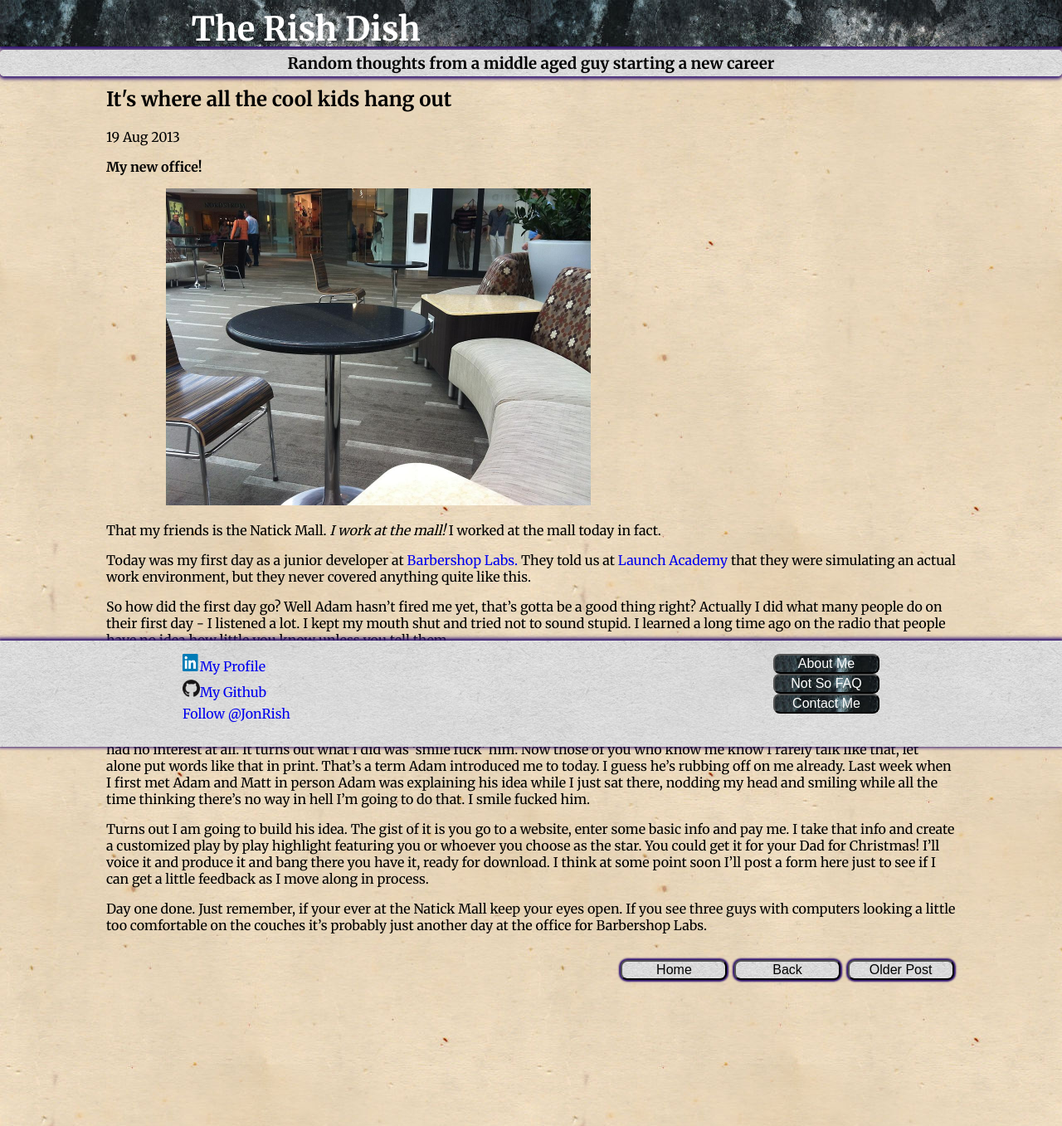
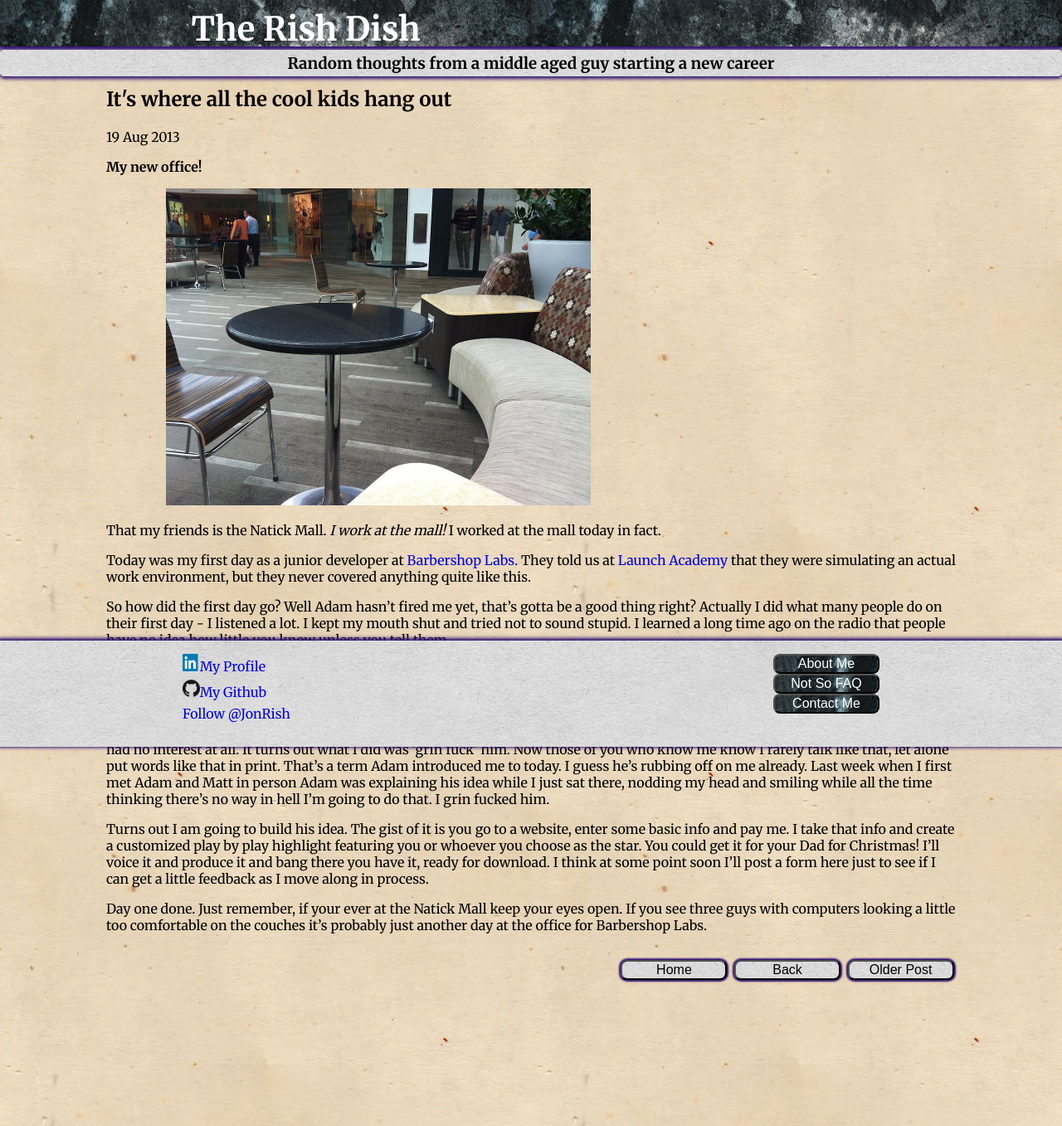
Before and after one commit to jonrish/jonrish.github.io, a Jekyll site: the page built from _posts/2013-08-19-mall.markdown, in a window 1280 px wide. Shown: the whole page at 83% size. Built offline with Jekyll 4.4.1, drawn with Linux system fonts in a browser that asks for light colours; nearby versions of some CDN libraries; Markdown is read by kramdown in place of the engine named in the settings; comment, search, counter and statistics services are not loaded.

Commit message:
fix incorrect reference

```diff
--- a/_posts/2013-08-19-mall.markdown
+++ b/_posts/2013-08-19-mall.markdown
@@ -15,7 +15,7 @@ So how did the first day go? Well Adam hasn't fired me yet, that's gotta be a go
 
 It's been a strange four months. I can honestly say that the period of time since I quit my job has been nothing like I expected because I didn't really know what to expect. I still don't in many ways. It was nice to go to work today.
 
-Next up - a project. We've already started planning. There will be a lot more about it in this space as I work through the development. In fact you'll probably be sick of it long before it's finished. To be completely honest it's Adam's idea, and when he tossed it out there I had no interest at all. It turns out what I did was 'smile fuck' him. Now those of you who know me know I rarely talk like that, let alone put words like that in print. That's a term Adam introduced me to today. I guess he's rubbing off on me already. Last week when I first met Adam and Matt in person Adam was explaining his idea while I just sat there, nodding my head and smiling while all the time thinking there's no way in hell I'm going to do that. I smile fucked him.
+Next up - a project. We've already started planning. There will be a lot more about it in this space as I work through the development. In fact you'll probably be sick of it long before it's finished. To be completely honest it's Adam's idea, and when he tossed it out there I had no interest at all. It turns out what I did was 'grin fuck' him. Now those of you who know me know I rarely talk like that, let alone put words like that in print. That's a term Adam introduced me to today. I guess he's rubbing off on me already. Last week when I first met Adam and Matt in person Adam was explaining his idea while I just sat there, nodding my head and smiling while all the time thinking there's no way in hell I'm going to do that. I grin fucked him.
 
 Turns out I am going to build his idea. The gist of it is you go to a website, enter some basic info and pay me. I take that info and create a customized play by play highlight featuring you or whoever you choose as the star. You could get it for your Dad for Christmas! I'll voice it and produce it and bang there you have it, ready for download. I think at some point soon I'll post a form here just to see if I can get a little feedback as I move along in process.
 
```
